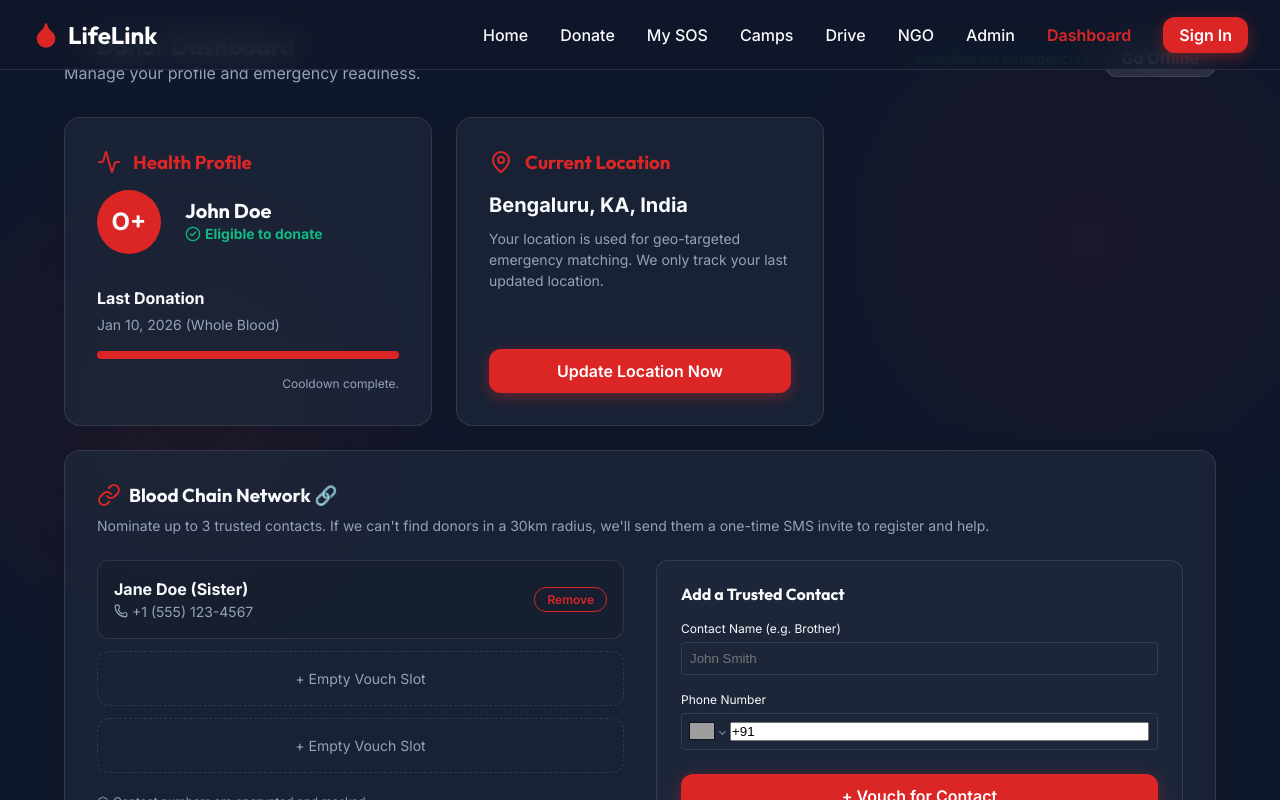
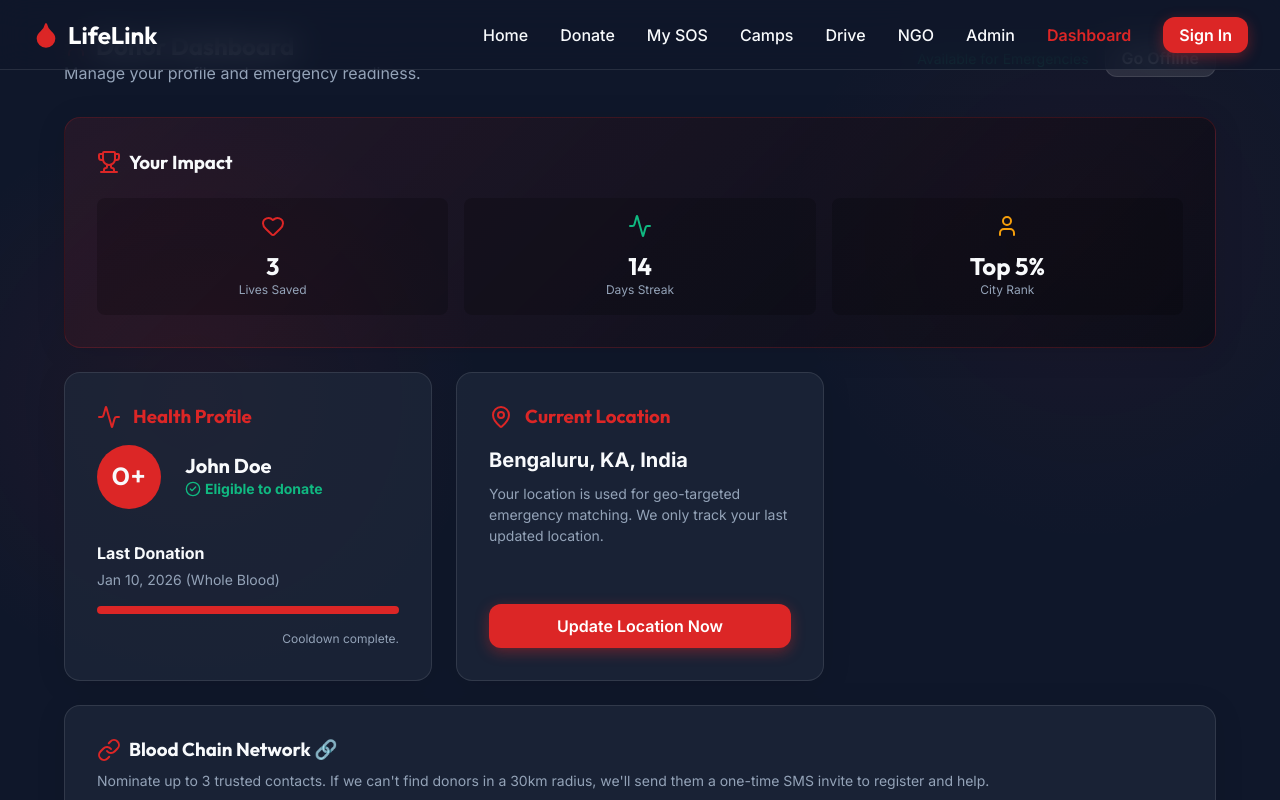
Before and after one commit to anucoder01/LifeLink, a React app in the folder frontend/: page /dashboard in a window 1280 px wide. Shown: the top 800 px of the page. Built offline with nearby package versions, Linux system fonts and the light colour scheme; grey boxes are pictures that could not be loaded; the HTML template or start-up script is replaced by a standard one.

Commit message:
feat: Add Gamification Impact stats to Dashboard

```diff
--- a/frontend/src/pages/Dashboard.jsx
+++ b/frontend/src/pages/Dashboard.jsx
@@ -1,5 +1,5 @@
 import React, { useState } from 'react';
-import { User, MapPin, Activity, Link as LinkIcon, Shield, CheckCircle2, Phone } from 'lucide-react';
+import { User, MapPin, Activity, Link as LinkIcon, Shield, CheckCircle2, Phone, Heart, Trophy } from 'lucide-react';
 import GlassCard from '../components/GlassCard';
 import PrimaryButton from '../components/PrimaryButton';
 import PhoneInput from 'react-phone-number-input';
@@ -80,6 +80,31 @@ export default function Dashboard() {
       </div>
 
       <div style={{ display: 'grid', gridTemplateColumns: 'repeat(auto-fit, minmax(300px, 1fr))', gap: '1.5rem' }}>
+
+        {/* Impact Stats */}
+        <GlassCard style={{ display: 'flex', flexDirection: 'column', gap: '1rem', gridColumn: '1 / -1', background: 'linear-gradient(135deg, rgba(220,38,38,0.1) 0%, rgba(0,0,0,0.4) 100%)', border: '1px solid rgba(220,38,38,0.2)' }}>
+          <h3 style={{ display: 'flex', alignItems: 'center', gap: '0.5rem', margin: '0 0 0.5rem 0' }}>
+            <Trophy color="var(--color-primary)" />
+            Your Impact
+          </h3>
+          <div style={{ display: 'grid', gridTemplateColumns: 'repeat(3, 1fr)', gap: '1rem' }}>
+            <div style={{ padding: '1rem', background: 'rgba(0,0,0,0.2)', borderRadius: '8px', textAlign: 'center' }}>
+              <Heart size={24} color="var(--color-primary)" style={{ margin: '0 auto 0.5rem' }} />
+              <h4 style={{ margin: 0, fontSize: '1.5rem' }}>3</h4>
+              <p style={{ margin: 0, fontSize: '0.75rem', color: 'var(--color-text-muted)' }}>Lives Saved</p>
+            </div>
+            <div style={{ padding: '1rem', background: 'rgba(0,0,0,0.2)', borderRadius: '8px', textAlign: 'center' }}>
+              <Activity size={24} color="#10b981" style={{ margin: '0 auto 0.5rem' }} />
+              <h4 style={{ margin: 0, fontSize: '1.5rem' }}>14</h4>
+              <p style={{ margin: 0, fontSize: '0.75rem', color: 'var(--color-text-muted)' }}>Days Streak</p>
+            </div>
+            <div style={{ padding: '1rem', background: 'rgba(0,0,0,0.2)', borderRadius: '8px', textAlign: 'center' }}>
+              <User size={24} color="var(--color-warning)" style={{ margin: '0 auto 0.5rem' }} />
+              <h4 style={{ margin: 0, fontSize: '1.5rem' }}>Top 5%</h4>
+              <p style={{ margin: 0, fontSize: '0.75rem', color: 'var(--color-text-muted)' }}>City Rank</p>
+            </div>
+          </div>
+        </GlassCard>
 
         {/* Health Profile */}
         <GlassCard style={{ display: 'flex', flexDirection: 'column', gap: '1rem' }}>
```
